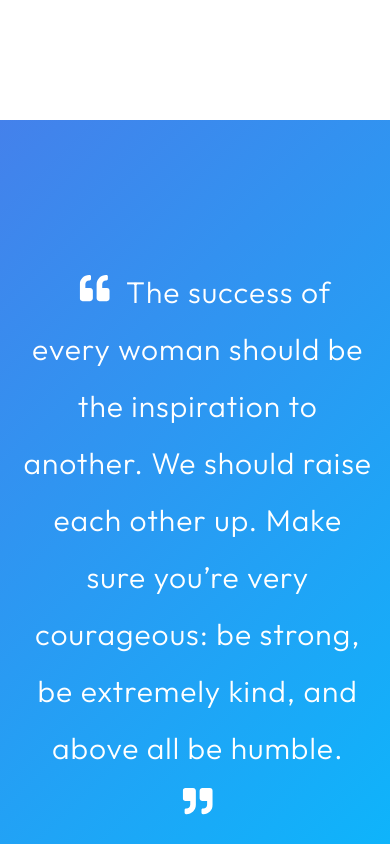
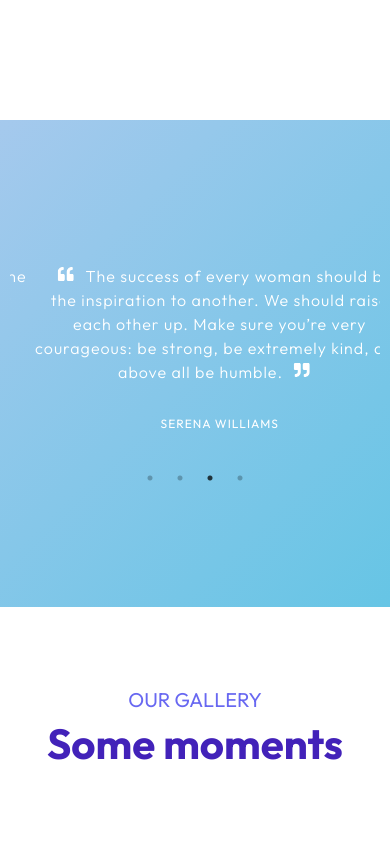
Before and after one commit to Daafiina/Femrat, a React (Vite) app: page / in a window 390 px wide. Shown: the part 2220-3064 px from the top of the page. Built offline with nearby package versions, Linux system fonts and the light colour scheme; a web font is replaced by a local one.

Commit message:
Added media Query for Quotes section

```diff
--- a/src/Components/Quotes/Quotes.css
+++ b/src/Components/Quotes/Quotes.css
@@ -1,5 +1,5 @@
 .quotes{
-    background: linear-gradient(135deg, #4481eb, #04befe);
+    background: linear-gradient(135deg, #a5c9ed, #66c5e5);
     padding: 9rem 0;
     width:100%;
 }
@@ -28,3 +28,39 @@
     margin:2rem 0;
     text-transform: uppercase;
 }
+
+/*-Media Query-*/
+
+
+@media(max-width:1040px){
+    .quotes_content{
+        max-width: 600px;
+        padding:0 10px;
+    }
+    .paragraph{
+        line-height: 1.5;
+        font-weight: 300;
+        font-size: 20px;
+    }
+    .quote-icon{
+        padding-left:0.7rem;
+        padding-right: 0.7rem;
+    }
+
+
+}
+
+@media(max-width:840px){
+    .quotes_content{
+        max-width: 400px;
+        padding:0 10px;
+    }
+    .paragraph{
+        line-height: 1.5;
+        font-weight: 300;
+        font-size: 16px;
+    }
+    .paragraph_author{
+        font-size: 12px;
+    }
+}
```
